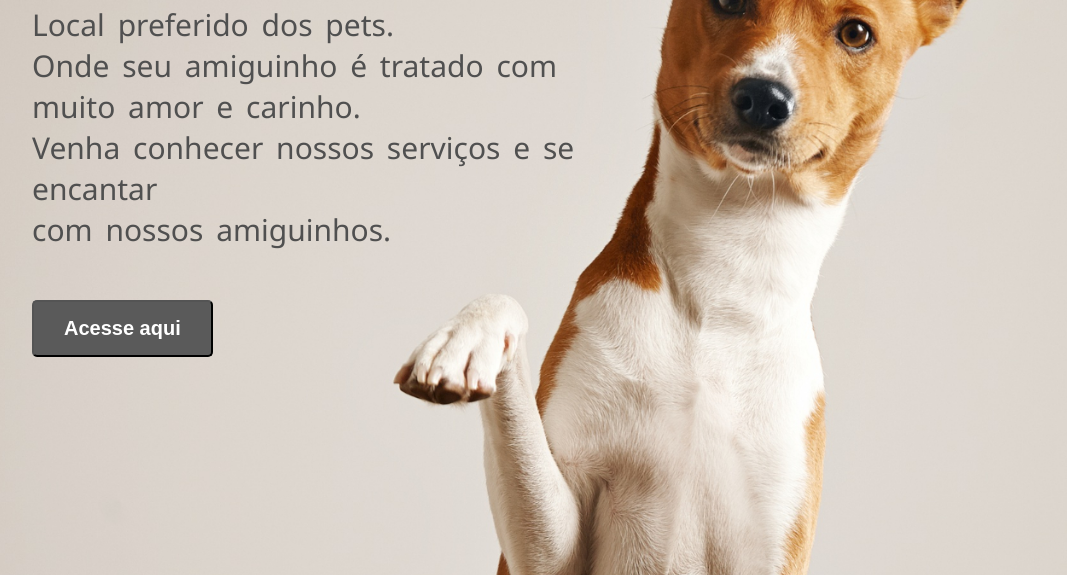
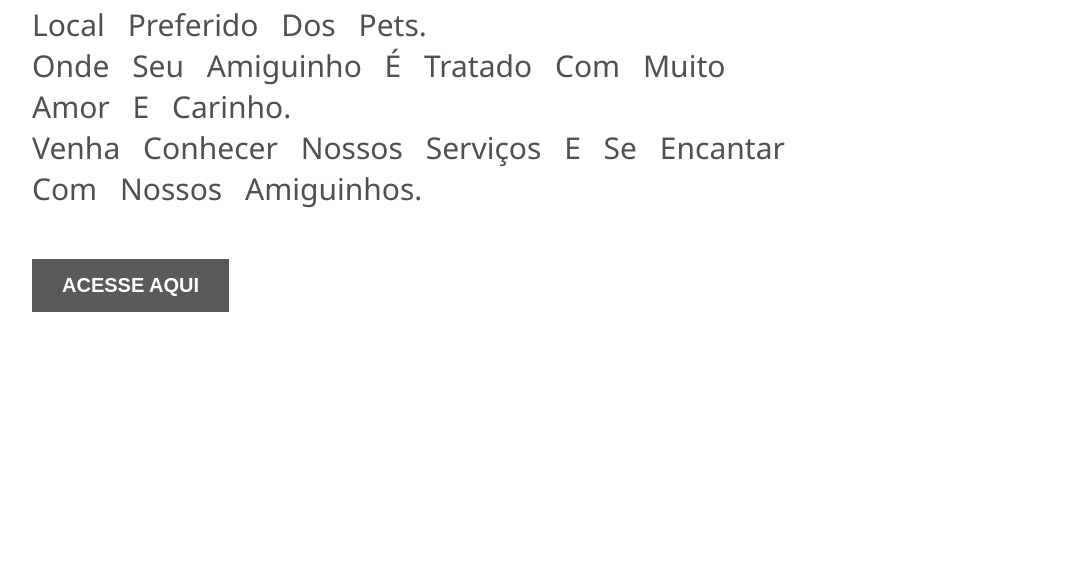
Before and after one commit to RoniePetersonDF2/diweb-2026-02, a plain HTML site: page unidade03/20/exercicio02/index.html in a window 1280 px wide. Shown: the part 225-800 px from the top of the page, without its empty margins (118-1185 px from the left). Drawn offline with Linux system fonts and the light colour scheme.

Commit message:
Add files via upload

```diff
--- a/unidade03/20/exercicio02/style.css
+++ b/unidade03/20/exercicio02/style.css
@@ -7,35 +7,35 @@ body {
     font-family: 'Segoe UI', Helvetica, sans-serif;
     font-size: 16px;
     color: #505050;
-    background-image: url('./img/dogs.jpg');
-    background-repeat: no-repeat;
-    background-size: cover;
-    max-width: 1200px;
-    width: 600px;
 }
 main {
     margin: 100px 0 20px 150px;
-    width: 100%;
 }
 .title {
     font-size: 80px;
-}
-.title-love {
-    color: #888383;
-    font-style: italic;
+    letter-spacing: 10px;
 }
 .subtitle {
     margin: 20px 0 50px 0;
     font-size: 30px;
-    word-spacing: 5px;
+    word-spacing: 15px;
+    text-transform: capitalize;
+    width: 70%;
 }
 .btn {
     display: inline-block;
     padding: 15px 30px;
     background-color: #5a5a5a;
     color: #fff;
-    text-decoration: none;
-    border-radius: 5px;
+    border: transparent;
     font-size: 20px;
     font-weight: 600;
+    text-decoration: none;
+    text-transform: uppercase;
+    cursor: pointer;
 }
+.btn:hover {
+    border: 3px solid #5a5a5a;
+    color: #5a5a5a;
+    background-color: transparent;
+}
--- /dev/null
+++ b/unidade03/20/exercicio03/style.css
@@ -0,0 +1,45 @@
+
+* {
+    margin: 0;
+    padding: 0;
+    box-sizing: border-box;
+}
+body {
+    font-family: 'Segoe UI', Helvetica, sans-serif;
+    font-size: 16px;
+    color: #505050;
+    background-image: url(./img/dogs.jpg);
+    background-size: cover;
+    background-repeat: no-repeat;
+}
+main {
+    margin: 100px 0 20px 150px;
+}
+.title {
+    font-size: 80px;
+    letter-spacing: 10px;
+}
+.subtitle {
+    margin: 20px 0 50px 0;
+    font-size: 30px;
+    word-spacing: 15px;
+    text-transform: capitalize;
+    width: 50%;
+}
+.btn {
+    display: inline-block;
+    padding: 15px 30px;
+    background-color: #5a5a5a;
+    color: #fff;
+    border: transparent;
+    font-size: 20px;
+    font-weight: 600;
+    text-decoration: none;
+    text-transform: uppercase;
+    cursor: pointer;
+}
+.btn:hover {
+    border: 3px solid #5a5a5a;
+    color: #5a5a5a;
+    background-color: transparent;
+}
```
Also changed, not shown: unidade03/20/exercicio03/index.html (added, +25 -0 lines), unidade03/20/exercicio03/img/dogs.jpg (added), unidade03/20/exercicio03/img/favicon.png (added).
